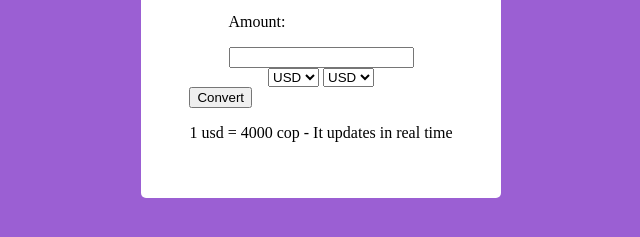
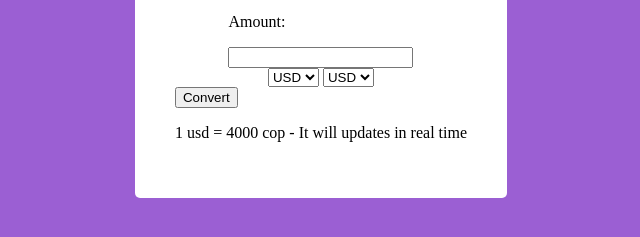
Before and after one commit to carv0066/Currency-Converter, a plain HTML site: page index.html in a window 1280 px wide. Shown: the part 269-506 px from the top of the page, without its empty margins (327-967 px from the left). Drawn offline with Linux system fonts and the light colour scheme.

Commit message:
html changes

```diff
--- a/index.html
+++ b/index.html
@@ -43,7 +43,7 @@
         <!-- Total conversion section -->
         <div>
             <button class="convert">Convert</button>
-            <p class="conversion-total">1 usd = 4000 cop - It updates in real time</p>
+            <p class="conversion-total">1 usd = 4000 cop - It will updates in real time</p>
         </div>
     </div>
 
```
